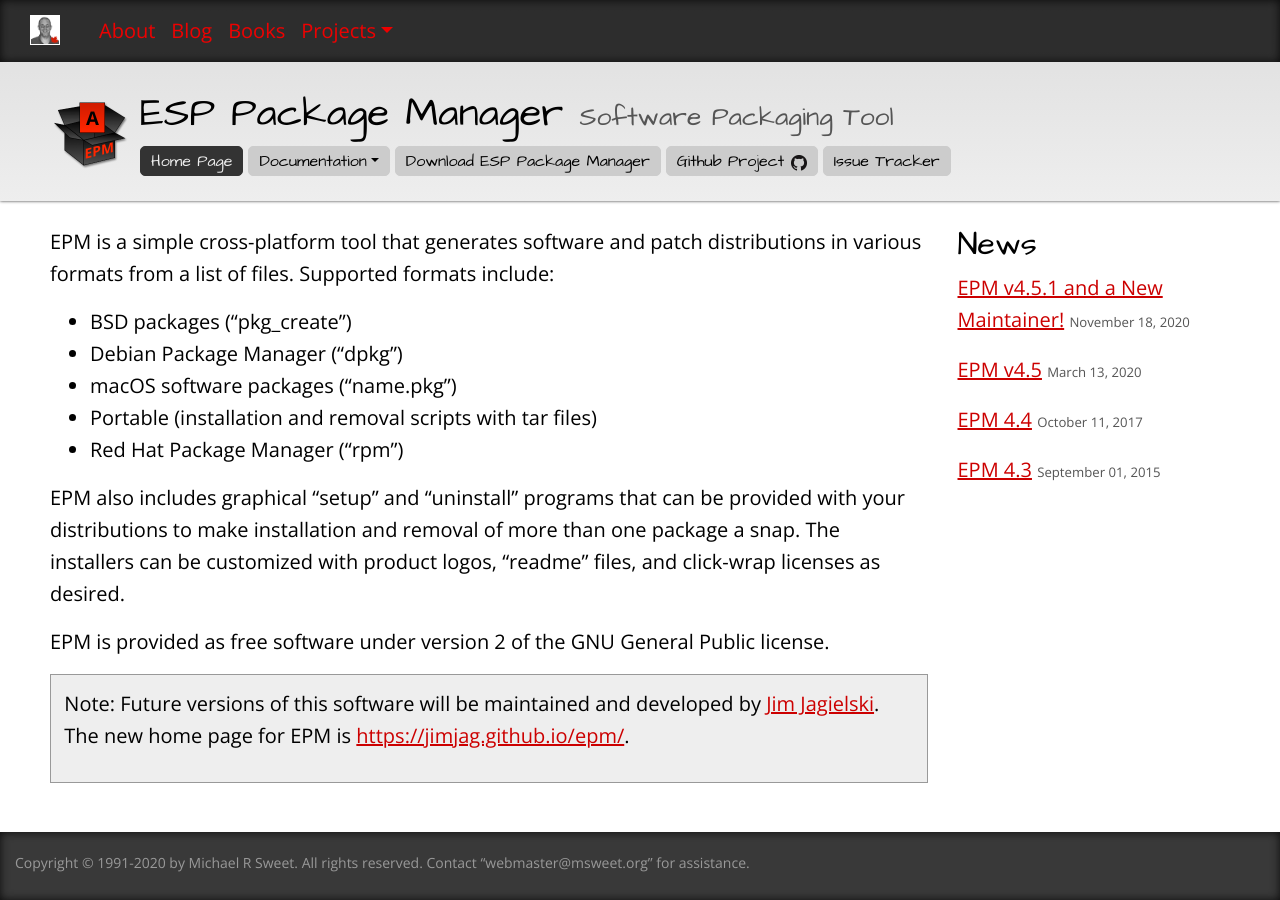
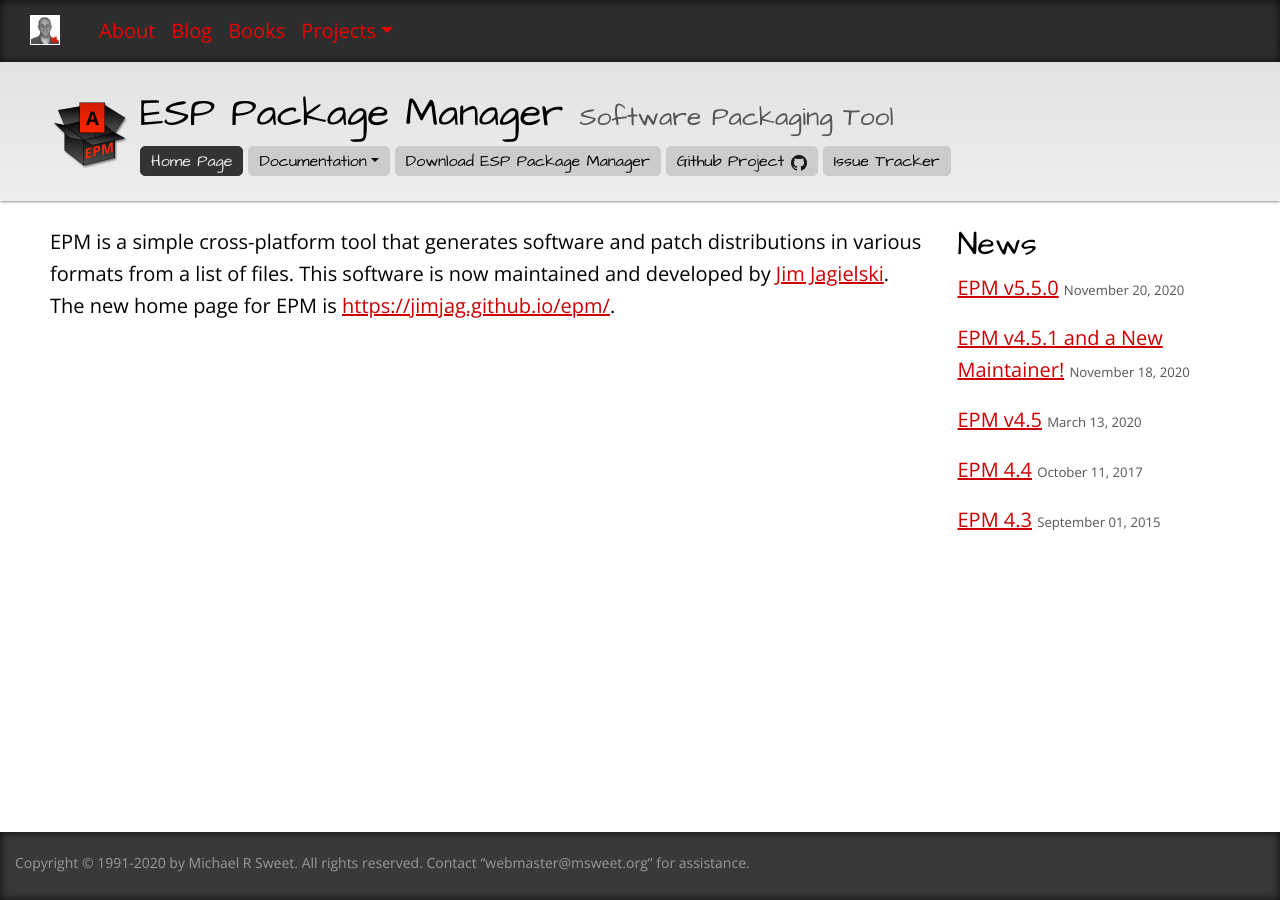
Before and after one commit to michaelrsweet/michaelrsweet.github.com, a Jekyll site: the page built from epm/index.md, in a window 1280 px wide. Built offline with Jekyll 4.4.1, drawn with Linux system fonts in a browser that asks for light colours.

Commit message:
EPM 5.0.0.

```diff
--- a/epm/index.md
+++ b/epm/index.md
@@ -13,23 +13,6 @@
 ---
 
 EPM is a simple cross-platform tool that generates software and patch
-distributions in various formats from a list of files.  Supported formats
-include:
-
-- BSD packages ("pkg_create")
-- Debian Package Manager ("dpkg")
-- macOS software packages ("name.pkg")
-- Portable (installation and removal scripts with tar files)
-- Red Hat Package Manager ("rpm")
-
-EPM also includes graphical "setup" and "uninstall" programs that can be
-provided with your distributions to make installation and removal of more than
-one package a snap.  The installers can be customized with product logos,
-"readme" files, and click-wrap licenses as desired.
-
-EPM is provided as free software under version 2 of the GNU General Public
-license.
-
-> Note: Future versions of this software will be maintained and developed by
-> [Jim Jagielski](https://github.com/jimjag).  The new home page for EPM is
-> <https://jimjag.github.io/epm/>.
+distributions in various formats from a list of files.  This software is now
+maintained and developed by [Jim Jagielski](https://github.com/jimjag).  The
+new home page for EPM is <https://jimjag.github.io/epm/>.
```
Also changed, not shown: _posts/2020-11-20-epm-5.0.0.md (added, +17 -0 lines).
